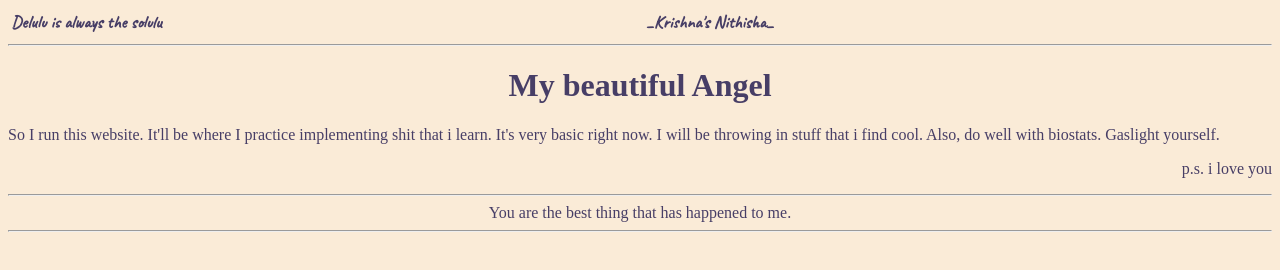
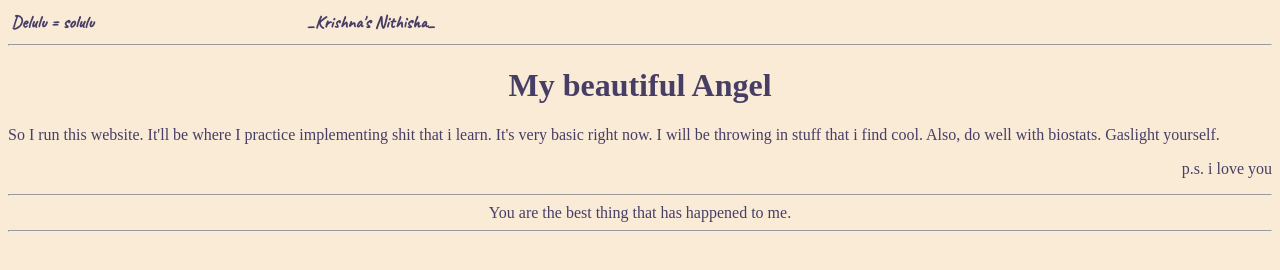
Before and after one commit to chimply22/personal, a plain HTML site: page index.html in a window 1280 px wide. Drawn offline with Linux system fonts and the light colour scheme.

Commit message:
Update index.html

```diff
--- a/index.html
+++ b/index.html
@@ -29,7 +29,7 @@
 <body>
     <table class="div" >
         <tr style="width: ;">
-          <th style="text-align: left; width: 20%;">Delulu is always the solulu</th>
+          <th style="text-align: left; width: 20%;">Delulu = solulu</th>
           <th style="text-align: right; width: 50%;">_Krishna's Nithisha_</th>
         </tr>
     </table>
```
